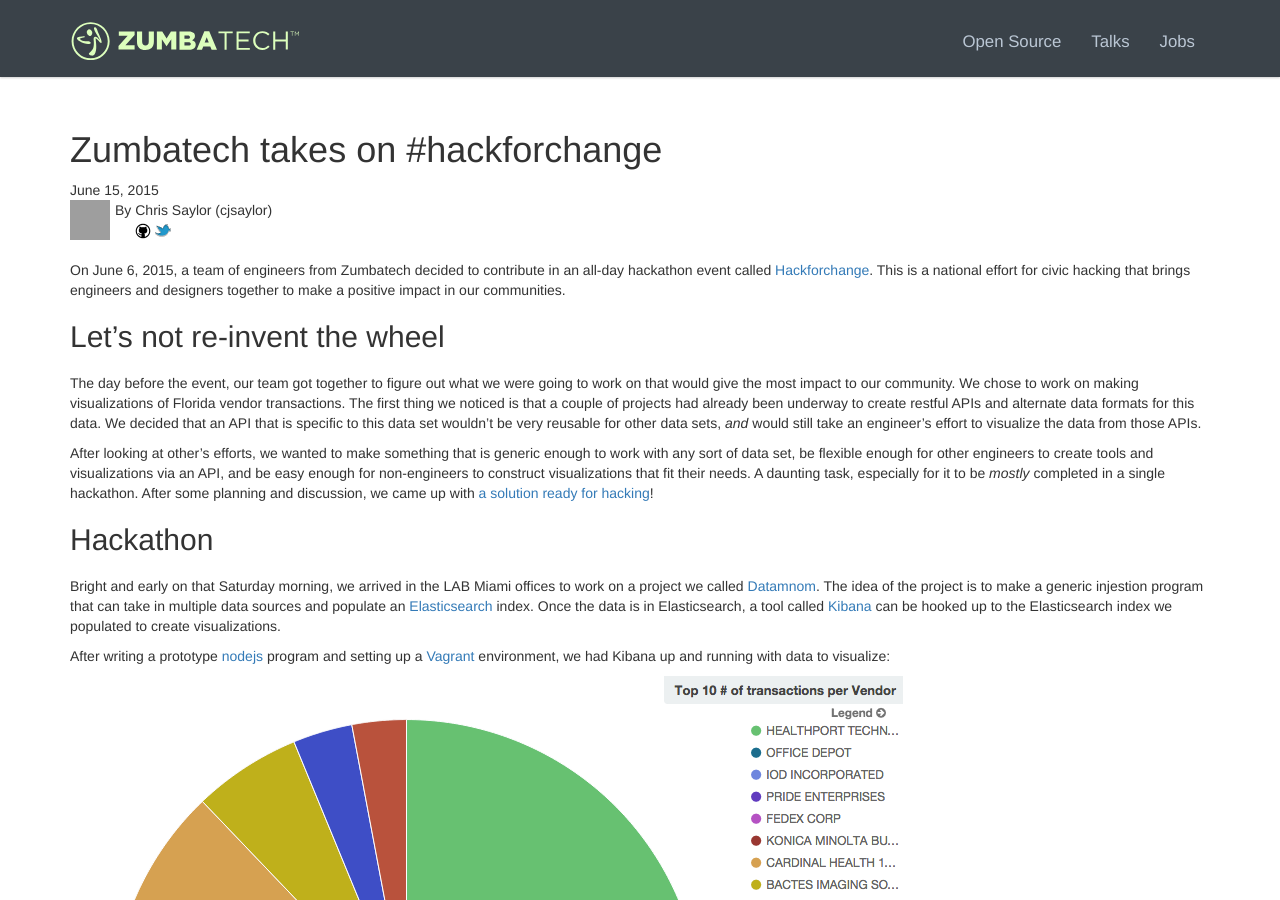
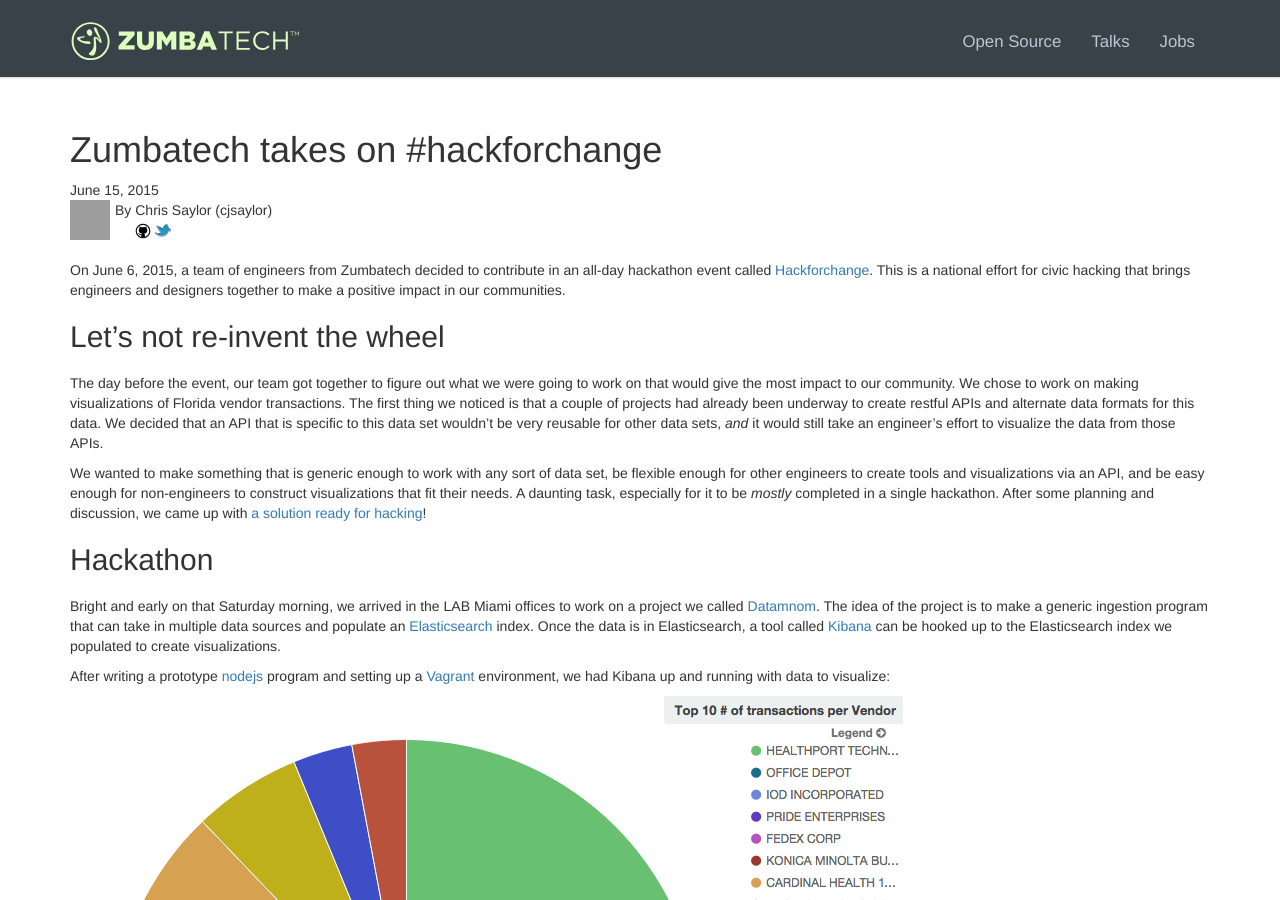
Before and after one commit to zumba/zumba.github.com, a Jekyll site: the page built from _posts/2015-06-15-zumbatech-at-hackforchange.md, in a window 1280 px wide and 900 px high. Built offline with Jekyll 4.4.1, drawn with Linux system fonts in a browser that asks for light colours; nearby versions of some CDN libraries; comment, search, counter and statistics services are not loaded; some of the changed text lies outside the part shown; grey boxes are pictures that could not be loaded.

```diff
--- a/_posts/2015-06-15-zumbatech-at-hackforchange.md
+++ b/_posts/2015-06-15-zumbatech-at-hackforchange.md
@@ -18,19 +18,19 @@ on that would give the most impact to our community. We chose to work on making
 of Florida vendor transactions. The first thing we noticed is that a couple of projects had
 already been underway to create restful APIs and alternate data formats for this data. We decided
 that an API that is specific to this data set wouldn't be very reusable for other data sets, *and*
-would still take an engineer's effort to visualize the data from those APIs.
+it would still take an engineer's effort to visualize the data from those APIs.
 
-After looking at other's efforts, we wanted to make something that is generic enough to
-work with any sort of data set, be flexible enough for other engineers to create tools and
-visualizations via an API, and be easy enough for non-engineers to construct visualizations
-that fit their needs. A daunting task, especially for it to be _mostly_ completed in a single
-hackathon. After some planning and discussion, we came up with [a solution ready for hacking](https://github.com/cjsaylor/datamnom)!
+We wanted to make something that is generic enough to work with any sort of data set,
+be flexible enough for other engineers to create tools and visualizations via an API,
+and be easy enough for non-engineers to construct visualizations that fit their needs.
+A daunting task, especially for it to be _mostly_ completed in a single hackathon.
+After some planning and discussion, we came up with [a solution ready for hacking](https://github.com/cjsaylor/datamnom)!
 
 ## Hackathon
 
 Bright and early on that Saturday morning, we arrived in the LAB Miami offices to
 work on a project we called [Datamnom](https://github.com/cjsaylor/datamnom). The idea
-of the project is to make a generic injestion program that can take in multiple data sources and
+of the project is to make a generic ingestion program that can take in multiple data sources and
 populate an [Elasticsearch](https://www.elastic.co/products/elasticsearch) index. Once the data
 is in Elasticsearch, a tool called [Kibana](https://www.elastic.co/products/kibana) can be hooked
 up to the Elasticsearch index we populated to create visualizations.
```
Also changed, not shown: other parts of _posts/2015-06-15-zumbatech-at-hackforchange.md (+6 -0 lines).
